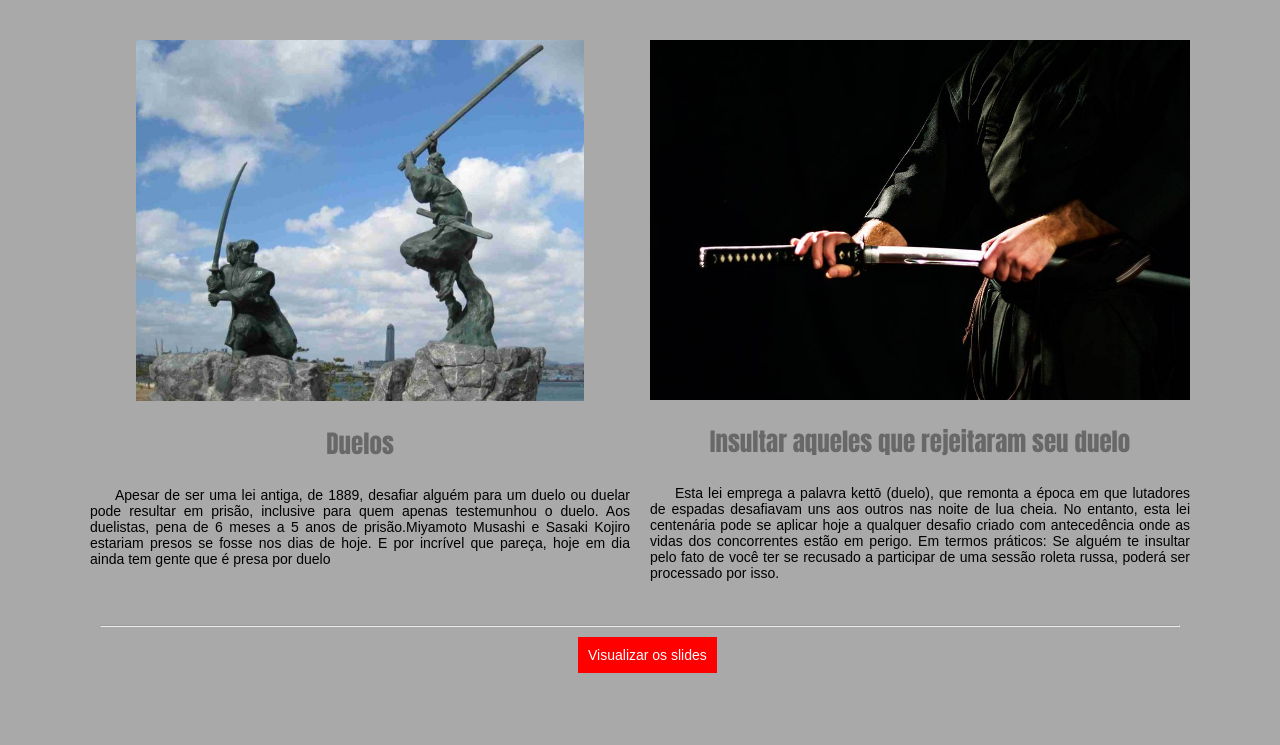
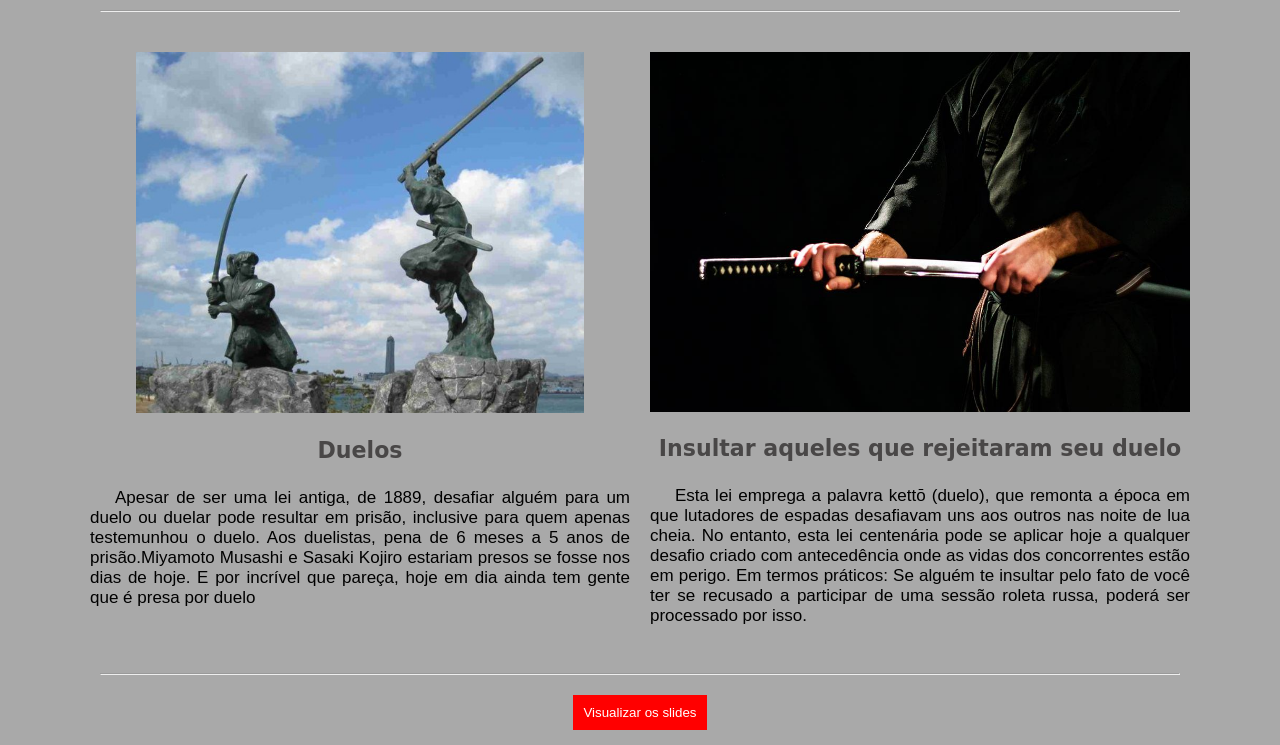
Before and after one commit to pouthergust/HelloWorld, a plain HTML site: page index.html in a window 1280 px wide. Shown: the part 1061-1806 px from the top of the page. Before the commit the page ends 1758 px from the top, so only its background shows below. Drawn offline with Linux system fonts and the light colour scheme; a web font is replaced by a local one.

Commit message:
Corrected button

```diff
--- a/index.html
+++ b/index.html
@@ -18,8 +18,8 @@
 		-->
 </head>
 
-<body style="background-color: darkgrey;margin: 0px;">
-	<header style="text-align: center;">
+<body style="background-color: darkgrey;">
+	<header>
 		<img src="./img/fd.png" class="top">
 		<div style="background-color: grey;text-align: center;color: #fff;">
 			<h1 style=" padding: 35px; font-size: 50px;color: black;margin-bottom: -2%;">Leis do japão
@@ -37,7 +37,7 @@
 		<div id="container">
 				<article>
 					<img src="./img/foto1.jpg" alt="Duelos" style="width: 83%;">
-					<h2 style="font-family: Impact;font-size: 25px;">Duelos</h2>
+					<h2>Duelos</h2>
 					<p>Apesar de ser uma lei antiga, de 1889, desafiar alguém para um duelo ou duelar pode resultar em
 						prisão,
 						inclusive para quem apenas testemunhou o duelo. Aos duelistas, pena de 6 meses a 5 anos de
@@ -48,7 +48,7 @@
 				</article>
 				<article>
 					<img src="./img/foto2.jpg" alt="Insultos" style="width: 100%;">
-					<h2 style="font-family: Impact;font-size: 25px;">Insultar aqueles que rejeitaram seu duelo</h2>
+					<h2>Insultar aqueles que rejeitaram seu duelo</h2>
 					<p>Esta lei emprega a palavra kettō (duelo), que remonta a época em que lutadores de espadas
 						desafiavam
 						uns
@@ -66,10 +66,10 @@
 		</div>
 		<hr class="divider">
 	</main>
-	<footer>
-		<span id="bottom">
+	<footer id="bottom">
+		<button>
 			<a href="https://1drv.ms/p/s!AmYVLGEU9CvOhzeqUt2WvsQ1LQtY?e=ovMlBu" target="blank">Visualizar os slides</a>
-		</span>
+		</button>
 	</footer>
 </body>
 
--- a/styles/styles.css
+++ b/styles/styles.css
@@ -1,12 +1,19 @@
+/* GLOBAL */
 html, body {
   padding: 0;
   margin: 0;
-  font-family: Arial, Helvetica, Impact, sans-serif;
-  font-size: 14px;
+  font-family: Arial, Helvetica, sans-serif;
+  font-size: 17px;
 }
-
+a {
+  text-decoration:none;
+  color: white;
+}
 /* HEADER */
-.top {
+header {
+  text-align: center;
+}
+header .top {
   margin-top: 10px;
 }
 
@@ -28,8 +35,9 @@ img{
   max-width: 100%;
 }
 .slides article h2 {
-  font-size: 20px;
-  color: #686868;
+  font-family: 'Eagle Lake', cursive;
+  font-size: 1.3rem;
+  color: #494747;
   margin-bottom: 25px;
 }
 p {
@@ -41,18 +49,16 @@ p {
 footer {
   height: 30px;
   margin: 20px;
-  justify-content: center;
+  text-align: center;
 }
 
-#bottom a{
-  text-decoration:none;
+button{
+  border:none;
   background-color:#ff0000;
-  margin-left: 45%;
   padding:10px;
-  color: white;
   transition: 0.5s;
 }
-#bottom a:hover{
+button:hover{
   background-color:#a00000;
 }
 
```
